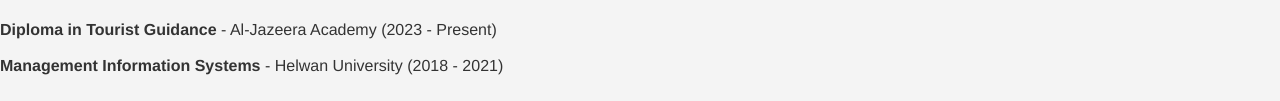
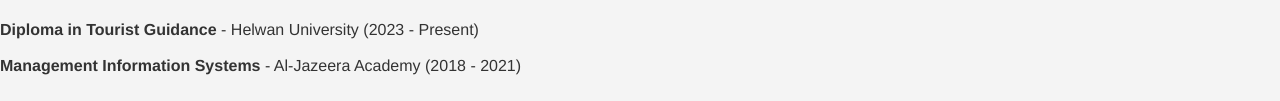
Before and after one commit to MohammedSayedKadah/MohammedCV, a plain HTML site: page index.html in a window 1280 px wide. Shown: the part 851-952 px from the top of the page. Drawn offline with Linux system fonts and the light colour scheme.

Commit message:
Update index.html

```diff
--- a/index.html
+++ b/index.html
@@ -37,8 +37,8 @@
     <section>
         <h2>Education</h2>
         <ul>
-            <li><strong>Diploma in Tourist Guidance</strong> - Al-Jazeera Academy (2023 - Present)</li>
-            <li><strong>Management Information Systems</strong> - Helwan University (2018 - 2021)</li>
+            <li><strong>Diploma in Tourist Guidance</strong> - Helwan University (2023 - Present)</li>
+            <li><strong>Management Information Systems</strong> - Al-Jazeera Academy (2018 - 2021)</li>
         </ul>
     </section>
 
```
